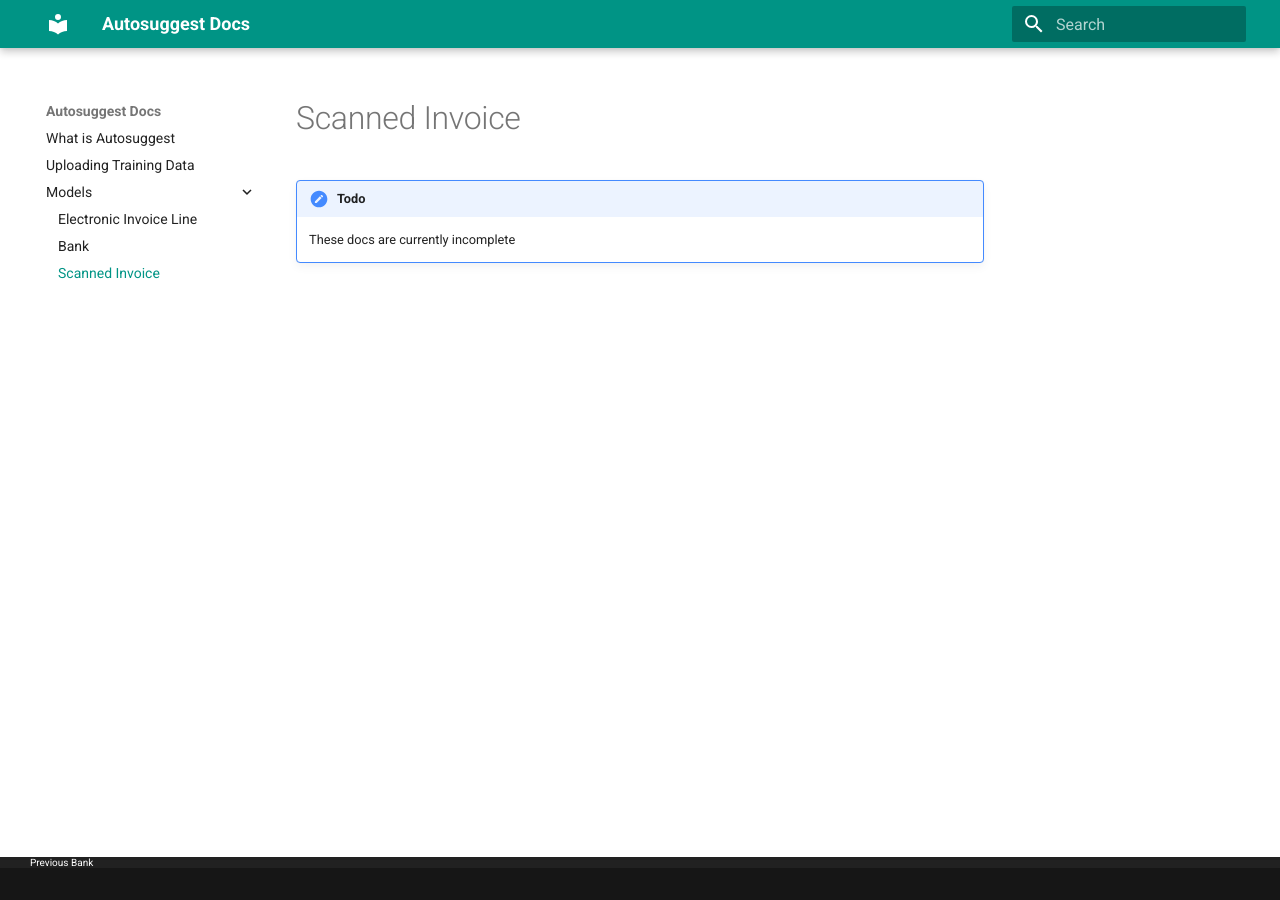
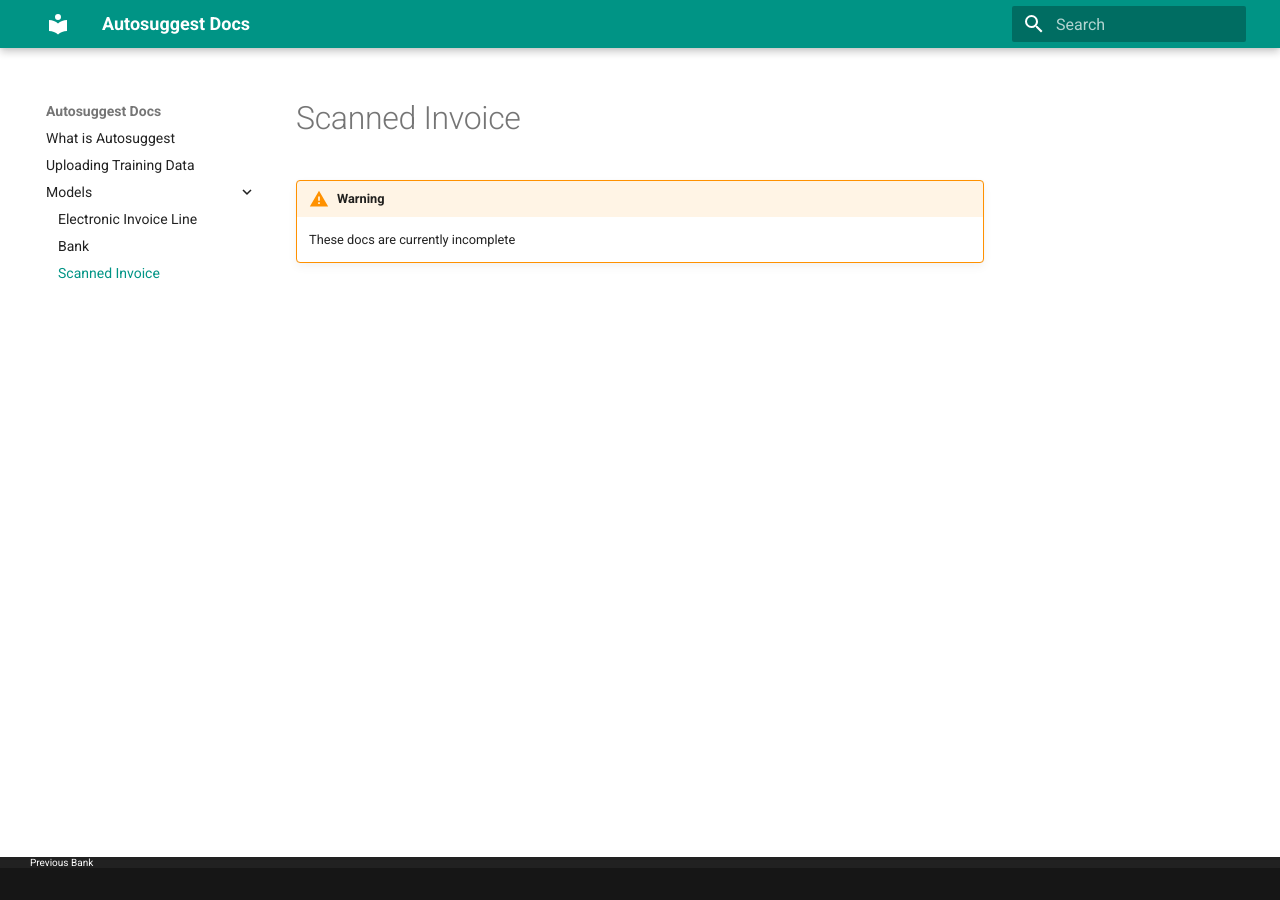
Before and after one commit to e-conomic/vml-docs, an MkDocs documentation site: the page built from docs/models/scanned-invoice.md, in a window 1280 px wide. Built offline with MkDocs 1.6.1 and Material for MkDocs 9.7.7, drawn with Linux system fonts in a browser that asks for light colours; old or Windows-style settings are respelled for this version of MkDocs.

Commit message:
Better admonition types

```diff
--- a/docs/models/scanned-invoice.md
+++ b/docs/models/scanned-invoice.md
@@ -1,5 +1,5 @@
 Scanned Invoice
 ===============
 
-!!! Todo
+!!! warning
     These docs are currently incomplete
```
Also changed, not shown: docs/models/bank.md (+1 -1 lines).
